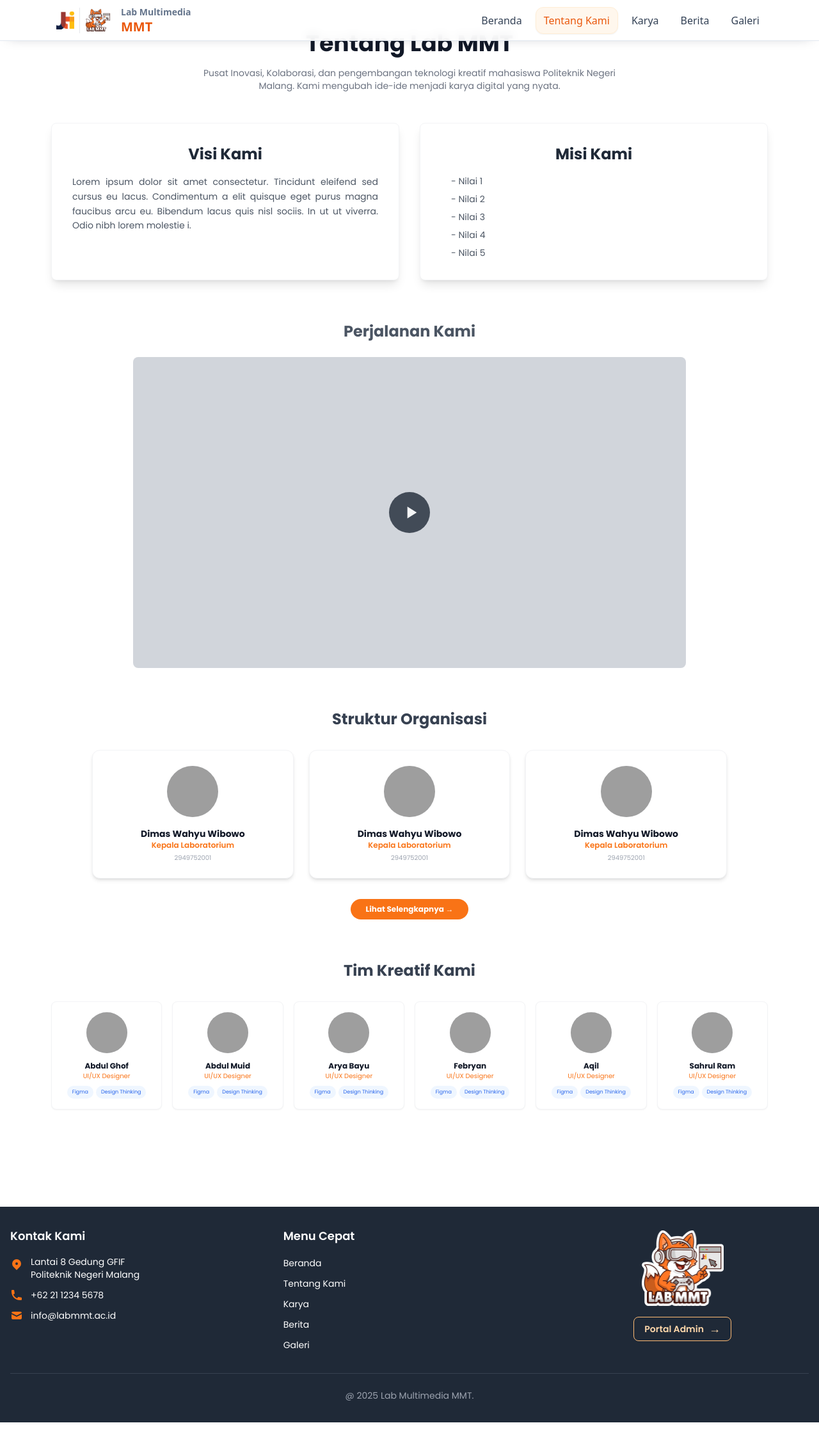
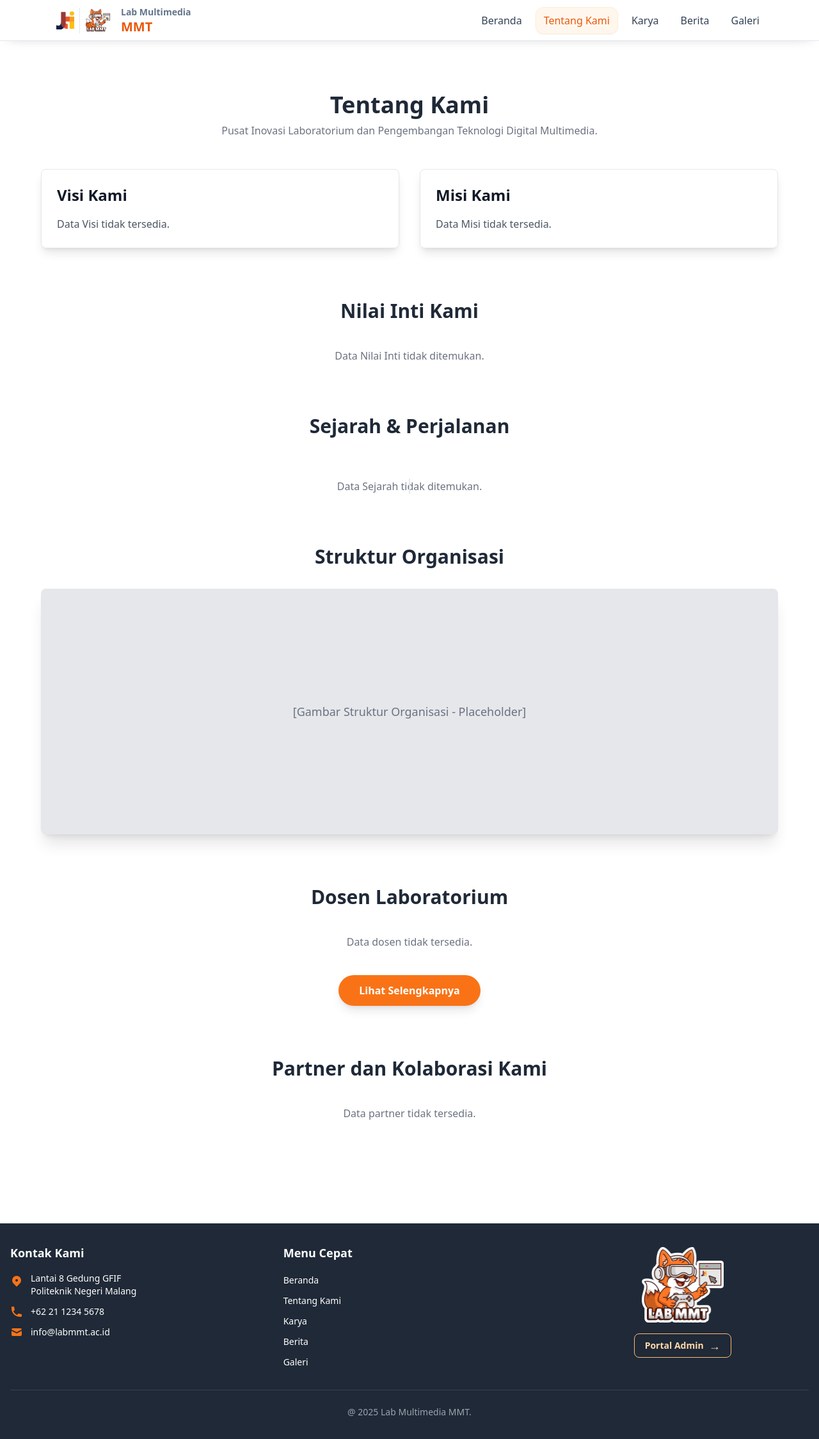
Before and after one commit to furalmiqbadi/pbl, a PHP site: page /view/about.php in a window 1280 px wide. Shown: the whole page at 64% size. Before the commit the page ends 2223 px from the top, so only its background shows below. Run offline with PHP 8.4, Linux system fonts and the light colour scheme; some libraries are stand-ins or nearby versions; grey boxes are pictures that could not be loaded.

Commit message:
Abour_MVC_Revisi

```diff
--- a/view/about.php
+++ b/view/about.php
@@ -1,164 +1,216 @@
 <?php
-//dummy
-$structures = [
-    [
-        'name' => 'Dimas Wahyu Wibowo',
-        'role' => 'Kepala Laboratorium',
-        'nip'  => '2949752001',
-        'image'=> 'https://ui-avatars.com/api/?name=Dimas+Wahyu&background=CBD5E1&color=fff'
-    ],
-    [
-        'name' => 'Dimas Wahyu Wibowo',
-        'role' => 'Kepala Laboratorium',
-        'nip'  => '2949752001',
-        'image'=> 'https://ui-avatars.com/api/?name=Dimas+Wahyu&background=CBD5E1&color=fff'
-    ],
-    [
-        'name' => 'Dimas Wahyu Wibowo',
-        'role' => 'Kepala Laboratorium',
-        'nip'  => '2949752001',
-        'image'=> 'https://ui-avatars.com/api/?name=Dimas+Wahyu&background=CBD5E1&color=fff'
-    ],
-];
+$data_About = $data ?? [];
 
-$creatives = [
-    [
-        'name' => 'Abdul Ghof',
-        'role' => 'UI/UX Designer',
-        'tags' => ['Figma', 'Design Thinking'],
-        'image'=> 'https://ui-avatars.com/api/?name=Abdul+Ghof&background=E2E8F0&color=64748B'
-    ],
-    [
-        'name' => 'Abdul Muid',
-        'role' => 'UI/UX Designer',
-        'tags' => ['Figma', 'Design Thinking'],
-        'image'=> 'https://ui-avatars.com/api/?name=Abdul+Muid&background=E2E8F0&color=64748B'
-    ],
-    [
-        'name' => 'Arya Bayu',
-        'role' => 'UI/UX Designer',
-        'tags' => ['Figma', 'Design Thinking'],
-        'image'=> 'https://ui-avatars.com/api/?name=Arya+Bayu&background=E2E8F0&color=64748B'
-    ],
-    [
-        'name' => 'Febryan',
-        'role' => 'UI/UX Designer',
-        'tags' => ['Figma', 'Design Thinking'],
-        'image'=> 'https://ui-avatars.com/api/?name=Febryan&background=E2E8F0&color=64748B'
-    ],
-    [
-        'name' => 'Aqil',
-        'role' => 'UI/UX Designer',
-        'tags' => ['Figma', 'Design Thinking'],
-        'image'=> 'https://ui-avatars.com/api/?name=Aqil&background=E2E8F0&color=64748B'
-    ],
-    [
-        'name' => 'Sahrul Ram',
-        'role' => 'UI/UX Designer',
-        'tags' => ['Figma', 'Design Thinking'],
-        'image'=> 'https://ui-avatars.com/api/?name=Sahrul+Ram&background=E2E8F0&color=64748B'
-    ],
-];
+$visi = $data_About['visi'] ?? 'Data Visi tidak tersedia.';
+$misi = $data_About['misi'] ?? 'Data Misi tidak tersedia.';
+$nilai_inti = $data_About['nilai_inti'] ?? [];
+$sejarah = $data_About['sejarah'] ?? [];
+$organisasi = $data_About['organisasi'] ?? null;
+$dosen = $data_About['dosen'] ?? [];
+$partner = $data_About['partner'] ?? [];
+?>
 
-?>
+<?php include '../layouts/header.php';?>
 
 <!DOCTYPE html>
 <html lang="id">
 <head>
     <meta charset="UTF-8">
     <meta name="viewport" content="width=device-width, initial-scale=1.0">
-    <title>Tentang Lab MMT</title>
+    <title>Tentang Kami</title>
     <script src="https://cdn.tailwindcss.com"></script>
-    <link href="https://fonts.googleapis.com/css2?family=Poppins:wght@300;400;600;700&display=swap" rel="stylesheet">
     <style>
-        .about-content {
-            font-family: 'Poppins', sans-serif;
+        .color-orange-brand { color: #f97316; }
+        .bg-orange-brand { background-color: #f97316; }
+        .border-orange-brand { border-color: #f97316; }
+
+        .timeline-line {
+            position: absolute;
+            left: 50%;
+            top: 0;
+            bottom: 0;
+            width: 2px;
+            background-color: #e5e7eb;
+            transform: translateX(-50%);
+        }
+        @media (max-width: 768px) {
+            .timeline-line {
+                left: 20px;
+            }
         }
     </style>
 </head>
 <body class="bg-white text-gray-800">
-    <?php include '../layouts/header.php'; ?>
-    <main class="about-content">
-    <section class="max-w-6xl mx-auto px-4 py-12 text-center">
-        <h1 class="text-4xl font-bold text-gray-900 mb-4">Tentang Lab MMT</h1>
-        <p class="text-gray-500 text-sm max-w-2xl mx-auto">
-            Pusat Inovasi, Kolaborasi, dan pengembangan teknologi kreatif mahasiswa Politeknik Negeri Malang. Kami mengubah ide-ide menjadi karya digital yang nyata.
-        </p>
-    </section>
 
-    <section class="max-w-6xl mx-auto px-4 mb-16">
-        <div class="grid grid-cols-1 md:grid-cols-2 gap-8">
-            <div class="bg-white border border-gray-100 shadow-lg rounded-lg p-8">
-                <h2 class="text-2xl font-bold text-center mb-4">Visi Kami</h2>
-                <p class="text-gray-600 text-sm leading-relaxed text-justify">
-                    Lorem ipsum dolor sit amet consectetur. Tincidunt eleifend sed cursus eu lacus. Condimentum a elit quisque eget purus magna faucibus arcu eu. Bibendum lacus quis nisl sociis. In ut ut viverra. Odio nibh lorem molestie i.
+    <main class="container mx-auto px-4 py-12">
+
+<section class="bg-white pt-24 pb-12 text-center">
+    <div class="max-w-screen-xl mx-auto px-4"> <h1 class="font-heading font-bold text-3xl md:text-4xl text-brand-dark mb-2">
+            Tentang Kami
+        </h1>
+        <p class="font-sans text-gray-500 text-sm md:text-base">
+            Pusat Inovasi Laboratorium dan Pengembangan Teknologi Digital Multimedia.
         </p>
     </div>
-            <div class="bg-white border border-gray-100 shadow-lg rounded-lg p-8">
-                <h2 class="text-2xl font-bold text-center mb-4">Misi Kami</h2>
-                <ul class="text-gray-600 text-sm space-y-2 list-none pl-4">
-                    <li>- Nilai 1</li>
-                    <li>- Nilai 2</li>
-                    <li>- Nilai 3</li>
-                    <li>- Nilai 4</li>
-                    <li>- Nilai 5</li>
-                </ul>
+</section>
+        <section class="mb-20">
+            <div class="flex flex-col md:flex-row gap-8 max-w-6xl mx-auto">
+
+                <div class="md:w-1/2 border p-6 rounded-lg shadow-lg">
+                    <h3 class="text-2xl font-semibold mb-4 text-gray-900">Visi Kami</h3>
+                    <p class="text-gray-600 leading-relaxed">
+                        <?php echo htmlspecialchars($visi); ?>
+                    </p>
+                </div>
+
+                <div class="md:w-1/2 border p-6 rounded-lg shadow-lg">
+                    <h3 class="text-2xl font-semibold mb-4 text-gray-900">Misi Kami</h3>
+                    <p class="text-gray-600 leading-relaxed">
+                        <?php echo htmlspecialchars($misi); ?>
+                    </p>
                 </div>
             </div>
         </section>
 
-    <section class="max-w-4xl mx-auto px-4 mb-16 text-center">
-        <h2 class="text-2xl font-bold text-gray-600 mb-6">Perjalanan Kami</h2>
-        <div class="relative bg-gray-300 rounded-lg aspect-video w-full flex items-center justify-center group cursor-pointer hover:bg-gray-400 transition">
-            <div class="w-16 h-16 bg-gray-800 rounded-full flex items-center justify-center pl-1 opacity-80 group-hover:opacity-100 transition">
-                <svg class="w-8 h-8 text-white" fill="currentColor" viewBox="0 0 24 24">
-                    <path d="M8 5v14l11-7z" />
-                </svg>
+        <section class="mb-20">
+            <h3 class="text-3xl font-bold text-center mb-10 text-gray-800">Nilai Inti Kami</h3>
+            <div class="flex flex-wrap justify-center gap-6 max-w-4xl mx-auto">
+                <?php if (!empty($nilai_inti)): ?>
+                    <?php foreach ($nilai_inti as $item): ?>
+                        <div class="w-full sm:w-1/3 p-4">
+                            <div class="bg-white p-6 text-center border rounded-xl shadow-md transition duration-300 hover:shadow-lg">
+                                <div class="w-16 h-16 rounded-full bg-orange-100 flex items-center justify-center mx-auto mb-4 border-2 border-orange-200">
+                                    <?php if (!empty($item['gambar_nilai'])): ?>
+                                        <img src="<?php echo htmlspecialchars($item['gambar_nilai']); ?>" alt="Icon" class="w-10 h-10 object-contain">
+                                    <?php else: ?>
+                                        <svg class="w-8 h-8 color-orange-brand" fill="none" stroke="currentColor" viewBox="0 0 24 24" xmlns="http://www.w3.org/2000/svg"><path stroke-linecap="round" stroke-linejoin="round" stroke-width="2" d="M9.663 17h4.673M12 3v18"></path></svg>
+                                    <?php endif; ?>
                                 </div>
+                                <h4 class="font-semibold text-lg text-gray-900"><?php echo htmlspecialchars($item['judul']); ?></h4>
+                            </div>
+                        </div>
+                    <?php endforeach; ?>
+                <?php else: ?>
+                    <p class="text-gray-500 w-full text-center">Data Nilai Inti tidak ditemukan.</p>
+                <?php endif; ?>
             </div>
         </section>
 
-    <section class="max-w-5xl mx-auto px-4 mb-16 text-center">
-        <h2 class="text-2xl font-bold text-gray-700 mb-8">Struktur Organisasi</h2>
+        <section class="mb-20">
+            <h3 class="text-3xl font-bold text-center mb-16 text-gray-800">Sejarah & Perjalanan</h3>
+            <div class="relative max-w-4xl mx-auto">
+                <div class="timeline-line"></div>
 
-        <div class="grid grid-cols-1 md:grid-cols-3 gap-6 mb-8">
-            <?php foreach ($structures as $member): ?>
-            <div class="bg-white border border-gray-100 shadow-md rounded-xl p-6 flex flex-col items-center hover:shadow-lg transition">
-                <img src="<?= $member['image'] ?>" alt="<?= $member['name'] ?>" class="w-20 h-20 rounded-full mb-4 object-cover bg-gray-200">
-                <h3 class="font-bold text-sm text-gray-900"><?= $member['name'] ?></h3>
-                <p class="text-xs text-orange-500 font-semibold mb-1"><?= $member['role'] ?></p>
-                <p class="text-[10px] text-gray-400"><?= $member['nip'] ?></p>
+                <?php if (!empty($sejarah)): ?>
+                    <?php $i = 0; foreach ($sejarah as $event): ?>
+                        <?php
+                            $is_left = ($i % 2 == 0);
+                            $align_class = $is_left ? 'md:justify-start md:text-left' : 'md:justify-end md:text-right';
+                            $content_order = $is_left ? 'md:order-1' : 'md:order-3';
+                            $i++;
+                        ?>
+                        <div class="mb-8 flex justify-center w-full">
+                            <div class="flex flex-col md:flex-row w-full items-center <?php echo $align_class; ?>">
+
+                                <div class="w-full md:w-1/2 p-2 <?php echo $content_order; ?>">
+                                    <div class="p-4 border rounded-lg shadow-md bg-white">
+                                        <h4 class="font-bold text-xl color-orange-brand"><?php echo htmlspecialchars($event['judul']); ?></h4>
+                                        <p class="text-sm text-gray-600 mt-1"><?php echo htmlspecialchars($event['isi']); ?></p>
                                     </div>
-            <?php endforeach; ?>
                                 </div>
 
-        <button class="bg-orange-500 hover:bg-orange-600 text-white text-xs font-bold py-2 px-6 rounded-full transition">
-            Lihat Selengkapnya &rarr;
-        </button>
-    </section>
-
-    <section class="max-w-6xl mx-auto px-4 mb-20 text-center">
-        <h2 class="text-2xl font-bold text-gray-700 mb-8">Tim Kreatif Kami</h2>
-
-        <div class="grid grid-cols-2 md:grid-cols-3 lg:grid-cols-6 gap-4">
-            <?php foreach ($creatives as $creative): ?>
-            <div class="bg-white border border-gray-100 shadow-sm hover:shadow-md transition rounded-lg p-4 flex flex-col items-center">
-                <img src="<?= $creative['image'] ?>" alt="<?= $creative['name'] ?>" class="w-16 h-16 rounded-full mb-3 object-cover bg-gray-200">
-                <h3 class="font-bold text-xs text-gray-900"><?= $creative['name'] ?></h3>
-                <p class="text-[10px] text-orange-500 mb-2"><?= $creative['role'] ?></p>
-
-                <div class="flex flex-wrap justify-center gap-1">
-                    <?php foreach($creative['tags'] as $tag): ?>
-                        <span class="bg-blue-50 text-blue-600 text-[8px] px-2 py-1 rounded-full font-medium">
-                            <?= $tag ?>
-                        </span>
-                    <?php endforeach; ?>
+                                <div class="relative w-full md:w-auto flex justify-center items-center h-full order-2">
+                                    <div class="z-10 w-4 h-4 rounded-full bg-orange-brand border-4 border-white shadow-md"></div>
+                                </div>
                             </div>
                         </div>
                     <?php endforeach; ?>
+                <?php else: ?>
+                    <p class="text-center text-gray-500">Data Sejarah tidak ditemukan.</p>
+                <?php endif; ?>
             </div>
         </section>
-<?php include '../layouts/footer.php'; ?>
 
+        <section class="mb-20">
+            <h3 class="text-3xl font-bold text-center mb-8 text-gray-800">Struktur Organisasi</h3>
+            <div class="max-w-6xl mx-auto bg-gray-200 h-96 rounded-lg shadow-xl flex items-center justify-center text-gray-500 text-lg font-medium">
+                <?php if ($organisasi): ?>
+                    <img src="<?php echo htmlspecialchars($organisasi); ?>" alt="Struktur Organisasi" class="w-full h-full object-contain p-4">
+                <?php else: ?>
+                    [Gambar Struktur Organisasi - Placeholder]
+                <?php endif; ?>
+            </div>
+        </section>
+
+        <section class="mb-20">
+            <h3 class="text-3xl font-bold text-center mb-10 text-gray-800">Dosen Laboratorium</h3>
+            <div class="grid grid-cols-2 md:grid-cols-3 lg:grid-cols-6 gap-6 max-w-7xl mx-auto">
+                <?php if (!empty($dosen)): ?>
+                    <?php foreach ($dosen as $pic): ?>
+                        <div class="flex flex-col items-center text-center p-4">
+                            <?php if (!empty($pic['gambar_tim'])): ?>
+                                <img src="<?php echo htmlspecialchars($pic['gambar_tim']); ?>" alt="<?php echo htmlspecialchars($pic['nama']); ?>" class="w-24 h-24 rounded-full object-cover mb-3 bg-gray-100 border-2 border-gray-200">
+                            <?php else: ?>
+                                <div class="w-24 h-24 rounded-full bg-gray-300 mb-3 flex items-center justify-center">
+                                    <svg class="w-10 h-10 text-gray-500" fill="currentColor" viewBox="0 0 24 24"><path d="M24 20.993V24H0v-3.007a12 12 0 0112-12c3.045 0 5.87 1.096 8.016 3.007M12 0C7.589 0 4 3.589 4 8s3.589 8 8 8 8-3.589 8-8-3.589-8-8-8z"/></svg>
+                                </div>
+                            <?php endif; ?>
+
+                            <p class="font-semibold text-gray-900 leading-tight"><?php echo htmlspecialchars($pic['nama']); ?></p>
+                            <p class="text-sm text-gray-500 mb-2"><?php echo htmlspecialchars($pic['jabatan']); ?></p>
+
+                            <div class="flex space-x-2">
+                                <?php if (!empty($pic['link_linkedin'])): ?>
+                                    <a href="<?php echo htmlspecialchars($pic['link_linkedin']); ?>" target="_blank" class="text-gray-400 hover:text-blue-700">
+
+[Image of LinkedIn icon]
+</a>
+                                <?php endif; ?>
+                                <?php if (!empty($pic['link_instagram'])): ?>
+                                    <a href="<?php echo htmlspecialchars($pic['link_instagram']); ?>" target="_blank" class="text-gray-400 hover:text-pink-600">
+
+[Image of Instagram icon]
+</a>
+                                <?php endif; ?>
+                                <?php if (!empty($pic['link_github'])): ?>
+                                    <a href="<?php echo htmlspecialchars($pic['link_github']); ?>" target="_blank" class="text-gray-400 hover:text-gray-800"> </a>
+                                <?php endif; ?>
+                            </div>
+                        </div>
+                    <?php endforeach; ?>
+                <?php else: ?>
+                    <p class="col-span-full text-center text-gray-500">Data dosen tidak tersedia.</p>
+                <?php endif; ?>
+            </div>
+
+            <div class="text-center mt-10">
+                <a href="#" class="inline-block px-8 py-3 bg-orange-brand text-white font-semibold rounded-full shadow-lg hover:bg-orange-700 transition duration-300">
+                    Lihat Selengkapnya
+                </a>
+            </div>
+        </section>
+
+        <section class="mb-10">
+            <h3 class="text-3xl font-bold text-center mb-10 text-gray-800">Partner dan Kolaborasi Kami</h3>
+            <div class="flex flex-wrap justify-center gap-8 max-w-7xl mx-auto">
+                <?php if (!empty($partner)): ?>
+                    <?php foreach ($partner as $p): ?>
+                        <div class="w-32 h-20 flex items-center justify-center border border-gray-200 rounded-lg p-2 transition duration-300 hover:shadow-lg">
+                            <?php if (!empty($p['gambar_brand'])): ?>
+                                <img src="<?php echo htmlspecialchars($p['gambar_brand']); ?>" alt="<?php echo htmlspecialchars($p['nama_brand']); ?>" class="max-h-full max-w-full object-contain filter grayscale hover:grayscale-0">
+                            <?php else: ?>
+                                <span class="text-sm font-medium text-gray-500 text-center leading-snug"><?php echo htmlspecialchars($p['nama_brand']); ?></span>
+                            <?php endif; ?>
+                        </div>
+                    <?php endforeach; ?>
+                <?php else: ?>
+                    <p class="text-center text-gray-500">Data partner tidak tersedia.</p>
+                <?php endif; ?>
+            </div>
+        </section>
+
+    </main>
+
+    <?php include '../layouts/footer.php';?>
 </body>
 </html>
```
Also changed, not shown: controller/AboutController.php (added, +44 -0 lines), model/AboutModel.php (added, +88 -0 lines). Lines whose indentation alone changed are shown as unchanged.
